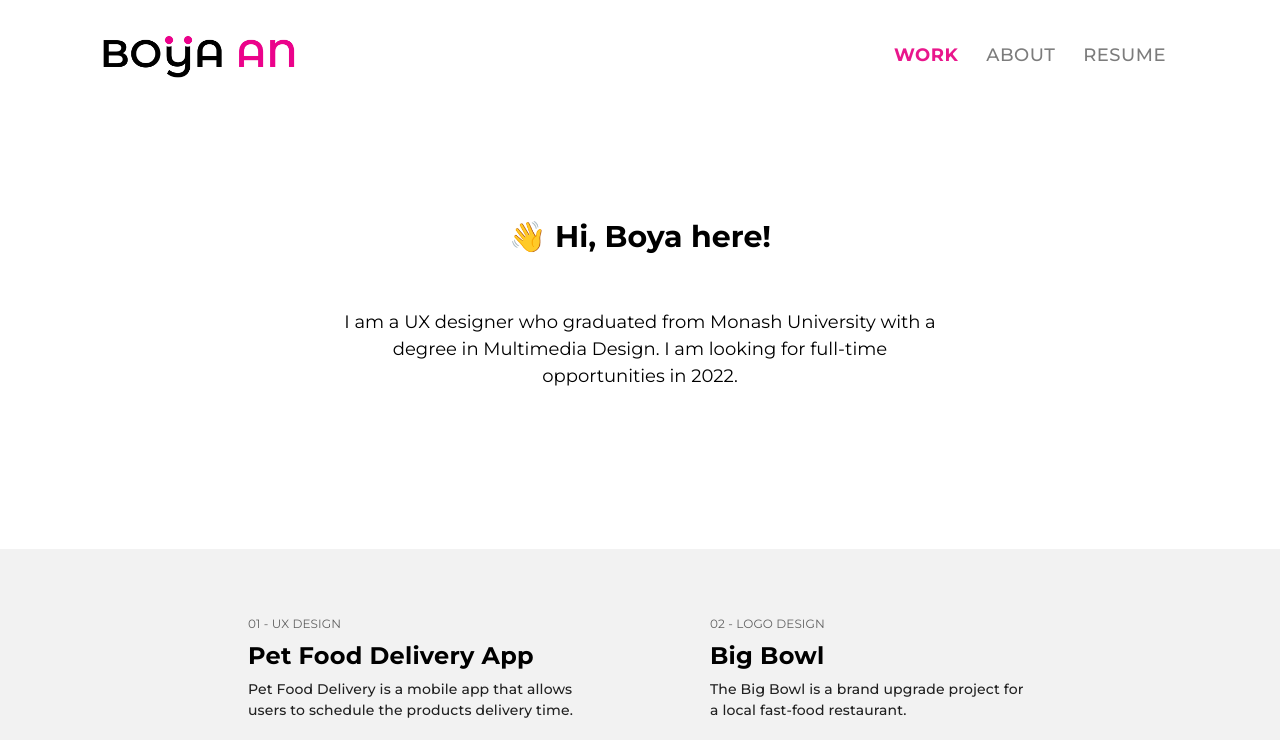
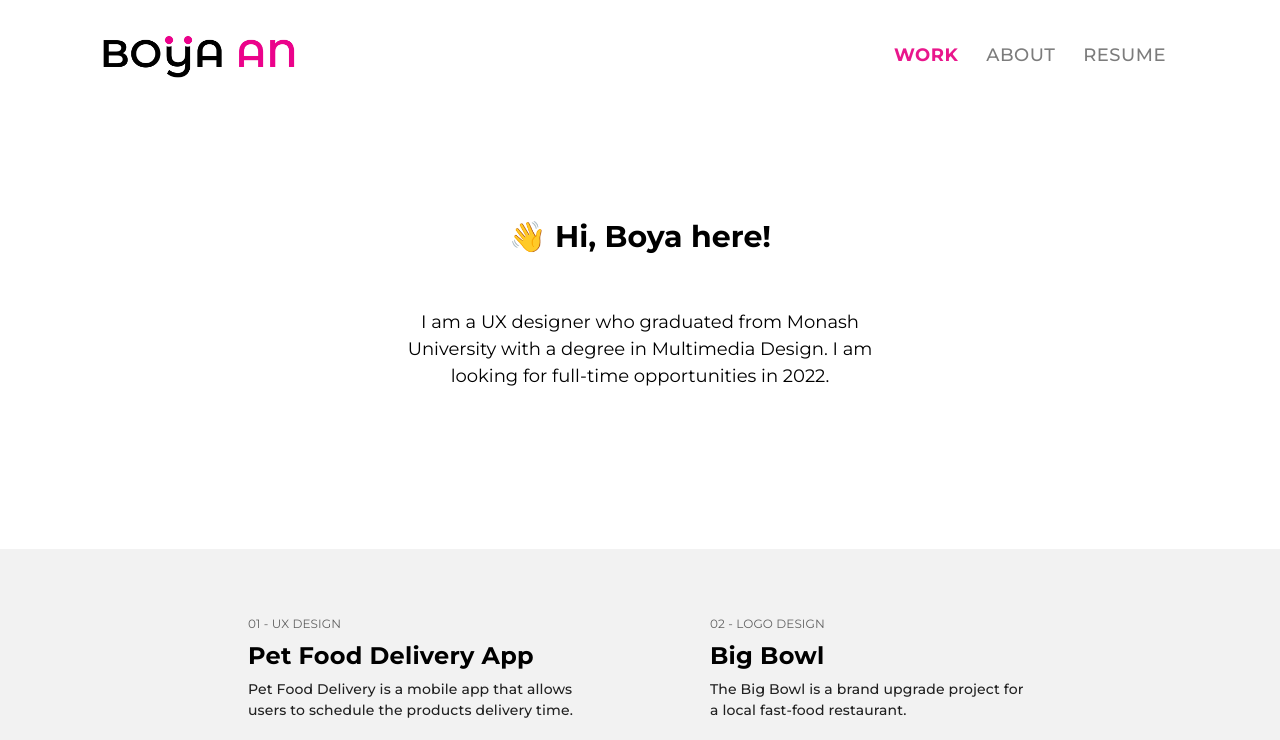
Before and after one commit to anboya/portfolio, a React (Create React App) app: page /about#/work in a window 1280 px wide. Shown: the top 740 px of the page. Built offline with nearby package versions, Linux system fonts and the light colour scheme.

Commit message:
add resume

```diff
--- a/src/components/Header/Header.jsx
+++ b/src/components/Header/Header.jsx
@@ -25,7 +25,10 @@
       >
         <NavLink to="/work">WORK</NavLink>
         <NavLink to="/about">ABOUT</NavLink>
-        <a href="" download="Boya An.pdf">
+        <a
+          href="https://drive.google.com/file/d/1jtzpmKLn2UQxcNR6EKYhOUQwz3E8g6_K/view?usp=sharing"
+          target="_blank"
+        >
           <HoverSpanNoUnderline>RESUME</HoverSpanNoUnderline>
         </a>
       </div>
--- a/src/components/Work/Work.jsx
+++ b/src/components/Work/Work.jsx
@@ -74,7 +74,7 @@
         </h2>
         <p
           style={{
-            width: 600,
+            width: 500,
             height: 144,
             margin: "auto",
             lineHeight: "150%",
```
